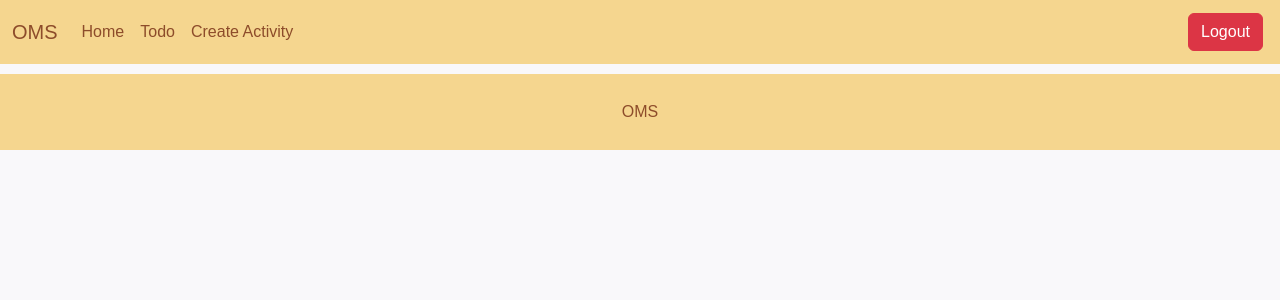
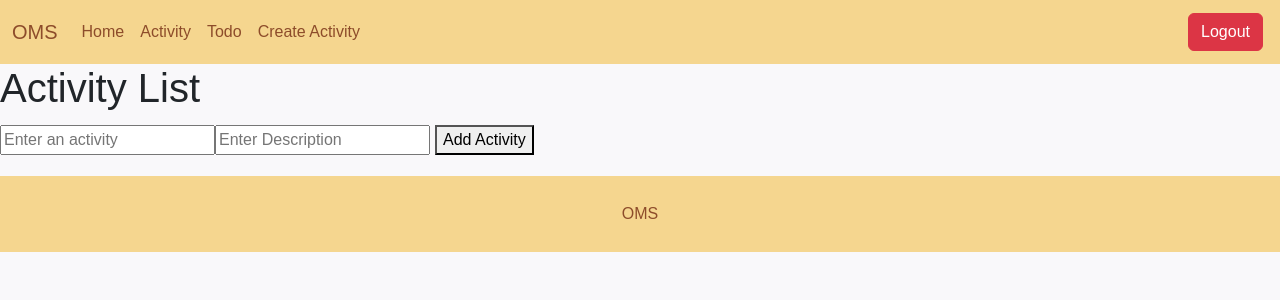
Before and after one commit to mamunreza/ohmrsunweb, a React (Vite) app: page /activity in a window 1280 px wide. Shown: the top 300 px of the page. Built offline with nearby package versions, Linux system fonts and the light colour scheme; sample sign-in values are in the browser's storage.

Commit message:
OMS-18 Basic page structure (#13)
Co-authored-by: Mamun Reza <Muhammad.Reza@energia.ee>

```diff
--- a/src/App.tsx
+++ b/src/App.tsx
@@ -8,6 +8,7 @@ import { AuthProvider } from './context/AuthContext';
 import Footer from './components/Footer';
 import CreateActivityForm from './components/Activity/CreateActivityForm';
 import TodoPage from './pages/TodoPage';
+import ActivityPage from './pages/ActivityPage';
 // import JWTExpiryHandler from './components/Auth/JWTExpiryHandler';
 
 const App: React.FC = () => {
@@ -51,6 +52,14 @@ const App: React.FC = () => {
                 </ProtectedRoute>
               }
             />
+            <Route
+              path="/activity"
+              element={
+                <ProtectedRoute>
+                  <ActivityPage />
+                </ProtectedRoute>
+              }
+            />
           </Routes>
         </Router>
         <Footer />
--- a/src/components/Activity/Activity.tsx
+++ b/src/components/Activity/Activity.tsx
@@ -7,6 +7,7 @@ interface Activity {
   id: string; // UUID
   title: string;
   description: string;
+  activityDate: Date;
 }
 
 interface ActivityProps {
--- /dev/null
+++ b/src/components/Activity/ActivityComponent.tsx
@@ -0,0 +1,118 @@
+
+import { v4 as uuid } from "uuid";
+import React, { useState } from 'react';
+import Activity from "./Activity";
+
+const ActivityComponent: React.FC = () => {
+    const [activities, setActivities] = useState<Activity[]>([]);
+    const [newActivityTitle, setNewActivityTitle] = useState<string>('');
+    const [newActivityDescription, setNewActivityDescription] = useState<string>('');
+    const [newActivityDate, setNewActivityDate] = useState<Date>(()=>new Date());
+    const [selectedActivity, setSelectedActivity] = useState<Activity | null>(null);
+    const [isDetailModalOpen, setIsDetailModalOpen] = useState<boolean>(false);
+    const [isDeleteModalOpen, setIsDeleteModalOpen] = useState<boolean>(false);
+
+    const addActivity = () => {
+        if (newActivityTitle.trim() === '') return;
+        const newActivityToAdd: Activity =
+        {
+            id: uuid(),
+            title: newActivityTitle,
+            description: newActivityDescription,
+            activityDate: newActivityDate
+        };
+        setActivities([...activities, newActivityToAdd]);
+        setNewActivityTitle('');
+        setNewActivityDescription('');
+        setNewActivityDate(()=>new Date());
+    };
+
+    const openDetailModal = (activity: Activity) => {
+        setSelectedActivity(activity);
+        setIsDetailModalOpen(true);
+    };
+
+    const closeDetailModal = () => {
+        setSelectedActivity(null);
+        setIsDetailModalOpen(false);
+    };
+
+    const openDeleteModal = (activity: Activity) => {
+        setSelectedActivity(activity);
+        setIsDeleteModalOpen(true);
+    };
+
+    const closeDeleteModal = () => {
+        setSelectedActivity(null);
+        setIsDeleteModalOpen(false);
+    };
+
+    const deleteActivity = () => {
+        if (!selectedActivity) return;
+        setActivities(activities.filter(activity => activity.id !== selectedActivity.id));
+        closeDeleteModal();
+    };
+
+    const updateActivity = () => {
+        if (!selectedActivity) return;
+        setActivities(activities.map(activity => (activity.id === selectedActivity.id ? selectedActivity : activity)));
+        closeDetailModal();
+    };
+
+    return (
+        <div>
+            <h1>Activity List</h1>
+            <div>
+                <input
+                    type="text"
+                    value={newActivityTitle}
+                    onChange={(e) => setNewActivityTitle(e.target.value)}
+                    placeholder="Enter an activity"
+                />
+                <input
+                    type="text"
+                    value={newActivityDescription}
+                    onChange={(e) => setNewActivityDescription(e.target.value)}
+                    placeholder="Enter Description"
+                />
+                <button onClick={addActivity}>Add Activity</button>
+            </div>
+            <ul>
+                {activities.map((todo) => (
+                    <li key={todo.id}>
+                        {todo.title}
+                        <button onClick={() => openDetailModal(todo)}>Details</button>
+                        <button onClick={() => openDeleteModal(todo)}>Delete</button>
+                    </li>
+                ))}
+            </ul>
+
+            {isDetailModalOpen && selectedActivity && (
+                <div className="modal" onClick={closeDetailModal}>
+                    <div className="modal-content" onClick={(e) => e.stopPropagation()}>
+                        <h2>Edit Todo</h2>
+                        <input
+                            type="text"
+                            value={selectedActivity.title}
+                            onChange={(e) => setSelectedActivity({ ...selectedActivity, title: e.target.value })}
+                        />
+                        <button onClick={updateActivity}>Save</button>
+                        <button onClick={closeDetailModal}>Cancel</button>
+                    </div>
+                </div>
+            )}
+
+            {isDeleteModalOpen && (
+                <div className="modal" onClick={closeDeleteModal}>
+                    <div className="modal-content" onClick={(e) => e.stopPropagation()}>
+                        <h2>Are you sure you want to delete this Todo?</h2>
+                        <button onClick={deleteActivity}>Yes, Delete</button>
+                        <button onClick={closeDeleteModal}>No, Cancel</button>
+                    </div>
+                </div>
+            )}
+        </div>
+    );
+};
+
+export default ActivityComponent;
--- a/src/components/Navbar.tsx
+++ b/src/components/Navbar.tsx
@@ -17,6 +17,9 @@ const Navbar: React.FC = () => {
           <ul className="navbar-nav">
             <li className="nav-item">
               <Link className="nav-link active" aria-current="page" to="/">Home</Link>
+            </li>
+            <li className="nav-item">
+              <Link className="nav-link" to="/activity">Activity</Link>
             </li>
             <li className="nav-item">
               <Link className="nav-link" to="/todo">Todo</Link>
--- /dev/null
+++ b/src/pages/ActivityPage.tsx
@@ -0,0 +1,14 @@
+// pages/TodoPage.tsx
+import React from 'react';
+import ActivityComponent from '../components/Activity/ActivityComponent';
+// import '../components/Todo/styles.css'; // Import the styles
+
+const ActivityPage: React.FC = () => {
+  return (
+    <div>
+      <ActivityComponent />
+    </div>
+  );
+};
+
+export default ActivityPage;
```
